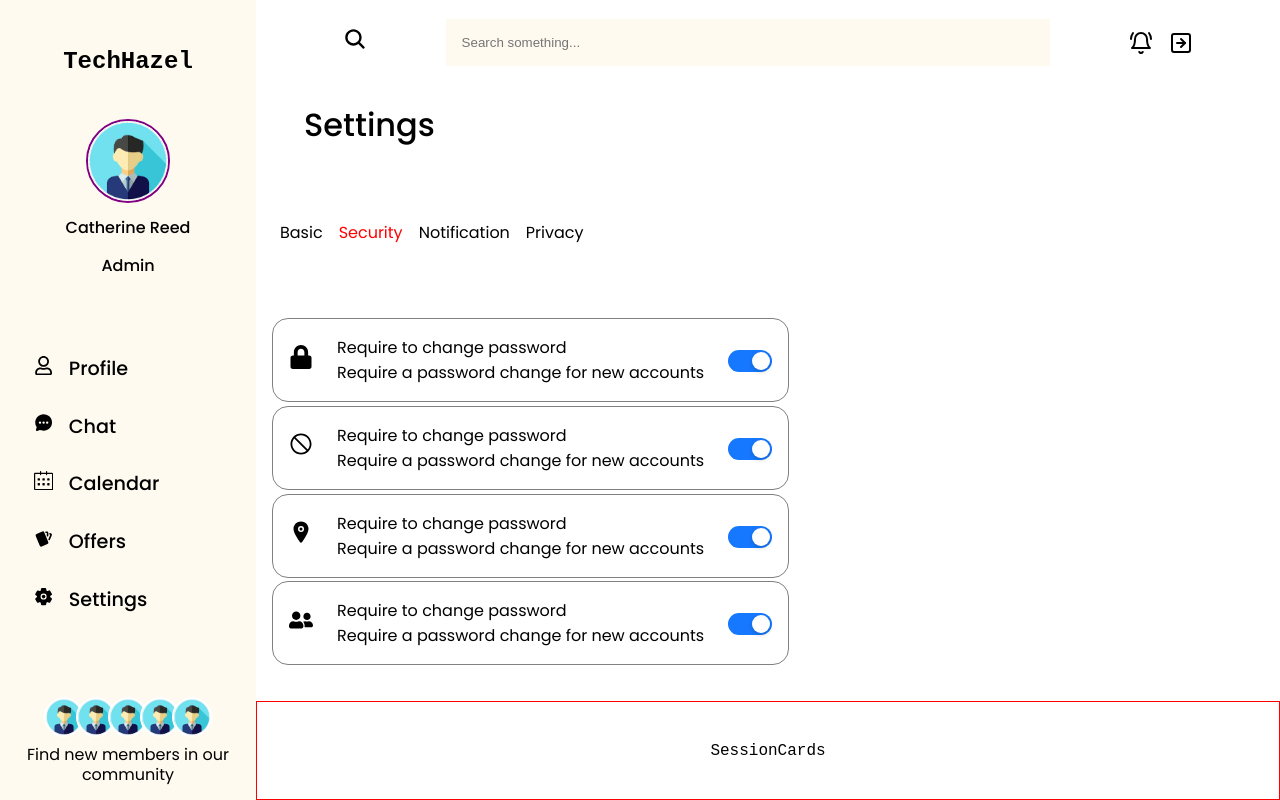
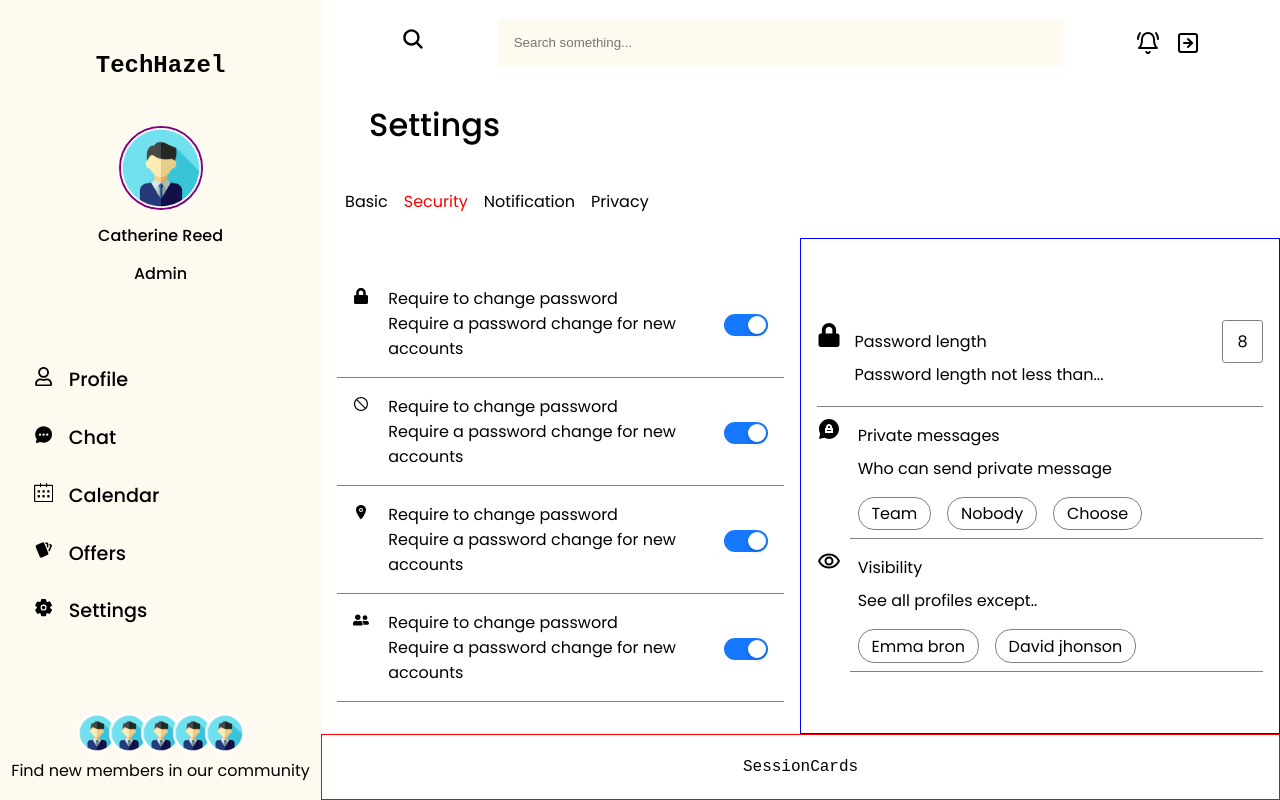
Before and after one commit to Phoenix-031/Dashboard_design, a React (Vite) app: page / in a window 1280 px wide. Built offline with nearby package versions, Linux system fonts and the light colour scheme.

Commit message:
base responsive design

```diff
--- a/src/components/mainsection/components/Settings/components/Security/index.tsx
+++ b/src/components/mainsection/components/Settings/components/Security/index.tsx
@@ -6,6 +6,8 @@ import { AiOutlineStop } from "react-icons/ai";
 import { IoLocation } from "react-icons/io5";
 import { FaUserFriends } from "react-icons/fa";
 
+import { RiChatPrivateFill } from "react-icons/ri";
+import { MdOutlineRemoveRedEye } from "react-icons/md";
 
 import { Switch } from 'antd';
 
@@ -19,6 +21,7 @@ const SecuriyComponent = () => {
 
   return (
     <div className={styles.security_maincontainer}>
+
         <div className={styles.security_sectionone}>
             <div className={styles.security_card_typeone}>
                 <div>
@@ -72,6 +75,57 @@ const SecuriyComponent = () => {
                 </div>
             </div>
         </div>
+
+        <div className={styles.security_sectiontwo}>
+            <div className={styles.passwordlength_card}>
+                <div>
+                    <FaLock />
+                </div>
+                <div className={styles.passwordlength_section}>
+                    <p>Password length</p>
+                    <p>Password length not less than...</p>
+                </div>
+                <div>
+                    8
+                </div>
+            </div>
+
+            <div className={styles.privatemessage_card}>
+                <div>
+                    <RiChatPrivateFill />
+                </div>
+
+                <div className={styles.privatemessage_card_section}>
+                    <p>Private messages</p>
+                    <p>Who can send private message</p>
+
+                    <div>
+                        <p>Team</p>
+                        <p>Nobody</p>
+                        <p>Choose</p>
+                    </div>
+
+                </div>
+
+            </div>
+
+            <div className={styles.visibility_card}>
+                <div>
+                    <MdOutlineRemoveRedEye />
+                </div>
+                <div className={styles.visibility_card_section}>
+                    <p>Visibility</p>
+                    <p>See all profiles except..</p>
+
+                <div>
+                    <p>Emma bron</p>
+                    <p>David jhonson</p>
+                </div>
+                </div>
+            </div>
+
+        </div>
+
     </div>
   )
 }
--- a/src/components/mainsection/components/Settings/components/Security/style.module.scss
+++ b/src/components/mainsection/components/Settings/components/Security/style.module.scss
@@ -1,35 +1,183 @@
+@import '../../../../../../styles/breakpoints';
+
 .security_maincontainer {
     // border: 1px solid red;
     flex: 8;
-    // height: 100%;
     width: 100%;
-    // display: flex;
-    // flex-direction: column;
+    display: flex;
+    justify-content: center;
+    align-items: center;
 
     &>.security_sectionone {
         padding: 2rem 1rem;
         // border: 7px solid green;
+        overflow-x: hidden;
         height: 100%;
         display: flex;
         flex-direction: column;
         justify-content: space-evenly;
         align-items: baseline;
+        flex: 1;
+
+        &>div {
+            // border: 1px solid blue;
+            border: 1px solid gray;
+            border-width: 0 0 1px 0;
+            display: flex;
+            justify-content: space-evenly;
+            align-items: center;
+            width: 100%;
+            gap: 1.2rem;
+            padding: 1rem;
+
+            &>div:first-child {
+                font-size: 1rem;
+                align-content: baseline;
+                // border: 1px solid red;
+                height: 100%;
+            }
+        }
+
     }
 
-    &>.security_sectionone>div {
-        // border: 1px solid blue;
-        border: 1px solid gray;
+    &>.security_sectiontwo {
+        border: 1px solid blue;
+        width: 100%;
+        height: 100%;
+        flex: 1;
         display: flex;
-        justify-content: space-evenly;
-        align-items: center;
-        width: max-content;
-        gap: 1.5rem;
-        border-radius: 1rem;
+        flex-direction: column;
+        justify-content: center;
+        align-items: baseline;
         padding: 1rem;
+        overflow-x: hidden;
+        gap: 0.5rem;
 
-        &>div:first-child {
-            font-size: 1.5rem;
+        &>.passwordlength_card {
+            display: flex;
+            justify-content: flex-start;
+            align-items: baseline;
+            width: 100%;
+            padding: 1.2rem 0;
+            border: 1px solid gray;
+            border-width: 0 0 1px 0;
+
+            &>div:first-child {
+                font-size: 1.5rem;
+                flex: 1;
+            }
+
+            &>div:last-child {
+                padding: 0.5rem 0.9rem;
+                border: 1px solid gray;
+                border-radius: 0.2rem;
+            }
+
+            &>.passwordlength_section {
+                flex: 12;
+                display: flex;
+                justify-content: flex-start;
+                align-items: baseline;
+                flex-direction: column;
+                gap: 0.5rem;
+                padding: 0 0.5rem;
+
+                &>p {
+                    font-family: Poppins, sans-serif;
+                    font-size: 1rem;
+                }
+            }
         }
+
+        &>.privatemessage_card {
+            display: flex;
+            justify-content: flex-start;
+            align-items: baseline;
+            width: 100%;
+
+            &>div:first-child {
+                font-size: 1.5rem;
+                flex: 1;
+            }
+
+            &>.privatemessage_card_section {
+                border: 1px solid gray;
+                border-width: 0 0 1px 0;
+                flex: 12;
+                display: flex;
+                justify-content: flex-start;
+                align-items: baseline;
+                flex-direction: column;
+                gap: 0.5rem;
+                padding: 0 0.5rem;
+
+                &>p {
+                    font-family: Poppins, sans-serif;
+                    font-size: 1rem;
+                }
+
+                &>div {
+                    display: flex;
+                    // justify-content: flex-start;
+                    // align-items: baseline;
+                    gap: 1rem;
+                    padding: 0.5rem 0;
+
+                    &>p {
+                        border: 1px solid gray;
+                        padding: 0.2rem 0.8rem;
+                        border-radius: 1rem;
+                    }
+                }
+            }
+        }
+
+        &>.visibility_card {
+            display: flex;
+            justify-content: flex-start;
+            align-items: baseline;
+            width: 100%;
+
+            &>div:first-child {
+                font-size: 1.5rem;
+                flex: 1;
+            }
+
+            &>.visibility_card_section {
+                border: 1px solid gray;
+                border-width: 0 0 1px 0;
+                flex: 12;
+                display: flex;
+                justify-content: flex-start;
+                align-items: baseline;
+                flex-direction: column;
+                gap: 0.5rem;
+                padding: 0 0.5rem;
+
+                &>div {
+                    display: flex;
+                    gap: 1rem;
+                    padding: 0.5rem 0;
+
+                    &>p {
+                        border: 1px solid gray;
+                        padding: 0.2rem 0.8rem;
+                        border-radius: 1rem;
+                    }
+                }
+
+            }
+
+        }
+
+
     }
 
 }
+
+@include desktop {
+    .security_maincontainer {
+        flex: 1;
+        flex-direction: column;
+    }
+}
--- a/src/components/mainsection/components/Settings/style.module.scss
+++ b/src/components/mainsection/components/Settings/style.module.scss
@@ -51,3 +51,9 @@
         border: 1px solid red;
     }
 }
+
+// @include tablet{
+//     .settings_main_container{
+//         width: 100%;
+//     }
+// }
--- a/src/components/mainsection/style.module.scss
+++ b/src/components/mainsection/style.module.scss
@@ -1,3 +1,5 @@
+@import '../../styles/breakpoints';
+
 .main_section_container {
     // border: 2px solid red;
     display: flex;
@@ -6,4 +8,11 @@
     align-items: center;
     width: 100%;
     height: 100%;
+    grid-column: 3/13;
 }
+
+@include tablet {
+    .main_section_container {
+        grid-column: 1/13;
+    }
+}
--- a/src/components/sidesection/style.module.scss
+++ b/src/components/sidesection/style.module.scss
@@ -1,3 +1,5 @@
+@import '../../styles/breakpoints';
+
 .sidebar_container {
     // border: 2px solid green;
     background-color: floralwhite;
@@ -7,6 +9,7 @@
     justify-content: space-evenly;
     align-items: baseline;
     padding: 0.3rem;
+    grid-column: 1/3;
 
     &>.sidebar_heading {
         width: 100%;
@@ -110,3 +113,15 @@
         }
     }
 }
+
+// @include mobile {
+//     .sidebar_container {
+//         display: none;
+//     }
+// }
+
+@include tablet {
+    .sidebar_container {
+        display: none;
+    }
+}
--- a/src/pages/dashboard/style.module.scss
+++ b/src/pages/dashboard/style.module.scss
@@ -1,10 +1,31 @@
+@import '../../styles/breakpoints';
+
 .main_container {
     // border: 2px solid red;
     width: 100%;
     height: 100vh;
     display: grid;
-    grid-template-columns: 3fr 12fr;
-    grid-template-rows: 1fr 1fr;
+    grid-template-columns: repeat(1fr, 12);
+    // grid-template-rows: 1fr 1fr;
     font-family: 'Courier New', Courier, monospace;
     font-size: 1rem;
 }
+
+@include xs {
+    .main_container {
+        font-size: 0.6rem;
+    }
+}
+
+@include mobile {
+    .main_container {
+        overflow-x: hidden;
+        grid-template-columns: 1fr;
+    }
+}
+
+@include tablet {
+    .main_container {
+        grid-template-columns: 4fr 8fr;
+    }
+}
--- a/src/styles/_breakpoints.scss
+++ b/src/styles/_breakpoints.scss
@@ -1,6 +1,6 @@
 $breakpoints: (
     "xs" : 375px,
-    "sm" : 480px,
+    "sm" : 425px,
     "mobile" : 680px,
     "tablet" : 768px,
     "desktop" : 1024px,
@@ -12,70 +12,70 @@ $breakpoints: (
 );
 
 @mixin xs {
-    @media (min-width : map-get($breakpoints, "xs")) {
+    @media (max-width : map-get($breakpoints, "xs")) {
         @content;
 
     }
 }
 
 @mixin sm {
-    @media (min-width : map-get($breakpoints, "sm")) {
+    @media (max-width : map-get($breakpoints, "sm")) {
         @content;
 
     }
 }
 
 @mixin mobile {
-    @media (min-width : map-get($breakpoints, "mobile")) {
+    @media (max-width : map-get($breakpoints, "mobile")) {
         @content;
 
     }
 }
 
 @mixin tablet {
-    @media (min-width : map-get($breakpoints, "tablet")) {
+    @media (max-width : map-get($breakpoints, "tablet")) {
         @content;
 
     }
 }
 
 @mixin desktop {
-    @media (min-width : map-get($breakpoints, "desktop")) {
+    @media (max-width : map-get($breakpoints, "desktop")) {
         @content;
 
     }
 }
 
 @mixin large {
-    @media (min-width : map-get($breakpoints, "large")) {
+    @media (max-width : map-get($breakpoints, "large")) {
         @content;
 
     }
 }
 
 @mixin xlarge {
-    @media (min-width : map-get($breakpoints, "xlarge")) {
+    @media (max-width : map-get($breakpoints, "xlarge")) {
         @content;
 
     }
 }
 
 @mixin xxlarge {
-    @media (min-width : map-get($breakpoints, "xxlarge")) {
+    @media (max-width : map-get($breakpoints, "xxlarge")) {
         @content;
 
     }
 }
 
 @mixin xxxlarge {
-    @media (min-width : map-get($breakpoints, "xxxlarge")) {
+    @media (max-width : map-get($breakpoints, "xxxlarge")) {
         @content;
 
     }
 }
 
 @mixin breakpoint($bp : 0) {
-    @media (min-width : $bp) {
+    @media (max-width : $bp) {
         @content;
     }
 }
```
